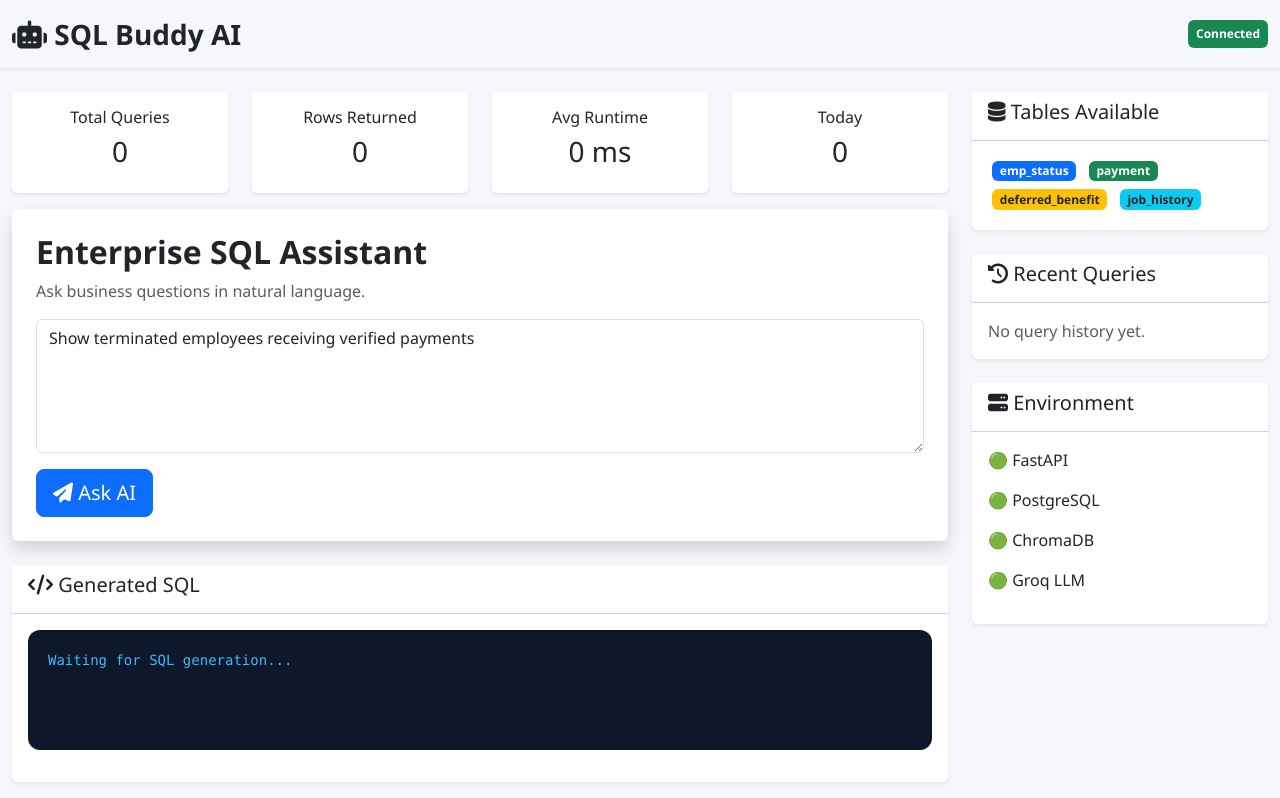
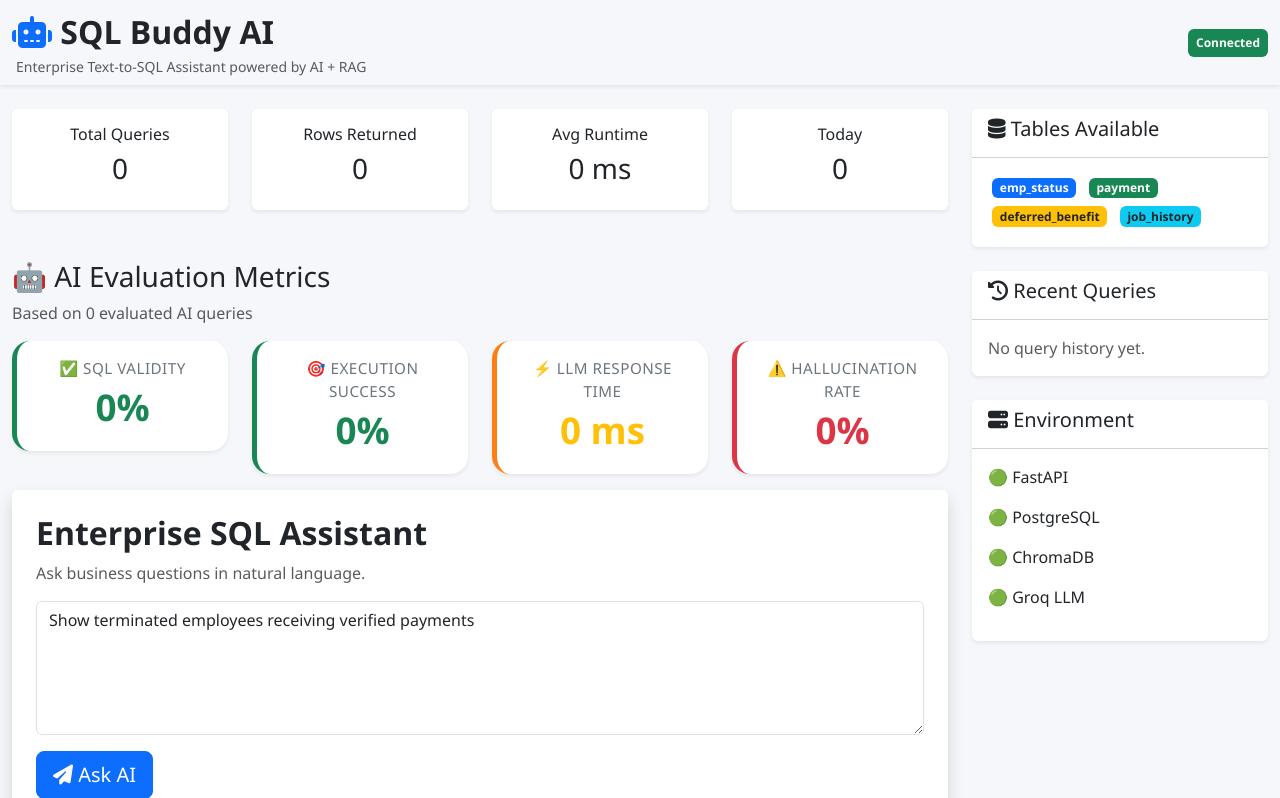
Before and after one commit to BharatArora2006/sql-buddy-ai, a FastAPI app: page /dashboard in a window 1280 px wide. Shown: the top 798 px of the page. Run offline with FastAPI, Linux system fonts and the light colour scheme.

Commit message:
Add AI evaluation metrics dashboard and UI enhancements

```diff
--- a/app/main.py
+++ b/app/main.py
@@ -120,6 +120,7 @@ def dashboard(request: Request):
 
     # KPIs
     kpis = get_kpis(db)
+    llm_metrics = get_llm_metrics(db)
 
     db.close()
 
@@ -136,7 +137,8 @@ def dashboard(request: Request):
             "recent_queries": recent_queries,
 
             # KPI Cards
-            **kpis
+            **kpis,
+            **llm_metrics
         }
     )
 
@@ -205,26 +207,52 @@ def ask_ui(
             documents
         )
 
+        start_time = time.time()
+
         sql = generate_sql(prompt)
+
+        response_time_ms = int(
+            (time.time() - start_time) * 1000
+        )
 
         logger.info(f"Question: {question}")
         logger.info(f"Generated SQL: {sql}")
 
         review = review_sql(sql)
 
-        validate_sql(sql)
+        is_valid_sql = False
+        execution_success = False
+        execution_time_ms = 0
 
-        # START TIMER
-        start_time = time.time()
+        try:
 
-        results = execute_sql(
-            sql
-        )
+            validate_sql(sql)
 
-        # STOP TIMER
-        execution_time_ms = int(
-            (time.time() - start_time) * 1000
-        )
+            is_valid_sql = True
+
+            response_time_ms = 0
+
+            # START TIMER
+            start_time = time.time()
+
+            results = execute_sql(
+                sql
+            )
+
+            # STOP TIMER
+            execution_time_ms = int(
+                (time.time() - start_time) * 1000
+            )
+            execution_success = True
+        except Exception as e:
+
+            results = []
+
+            execution_success = False
+
+            logger.error(str(e))
+
+
         row_count = len(results)
 
         db = SessionLocal()
@@ -233,7 +261,13 @@ def ask_ui(
             question=question,
             generated_sql=sql,
             row_count=row_count,
-            execution_time_ms=execution_time_ms
+            execution_time_ms=execution_time_ms,
+
+            is_valid_sql=is_valid_sql,
+            execution_success=execution_success,
+            response_time_ms=response_time_ms,
+
+            hallucination_detected=False
         )
 
         db.add(history)
@@ -262,6 +296,7 @@ def ask_ui(
         )
 
         kpis = get_kpis(db)
+        llm_metrics = get_llm_metrics(db)
 
         db.close()
 
@@ -278,7 +313,9 @@ def ask_ui(
                 "recent_queries": recent_queries,
 
                 # KPIs
-                **kpis
+                **kpis,
+                **llm_metrics
+
             }
         )
 
@@ -469,6 +506,7 @@ def execute_custom_sql(
 
     # KPI DATA
     kpis = get_kpis(db)
+    llm_metrics = get_llm_metrics(db)
 
     db.close()
 
@@ -486,7 +524,8 @@ def execute_custom_sql(
             "recent_queries": recent_queries,
 
             # KPI Cards
-            **kpis
+            **kpis,
+            **llm_metrics
         }
     )
 
@@ -516,3 +555,91 @@ def execute_sql_get():
         url="/dashboard",
         status_code=302
     )
+
+from sqlalchemy import func
+
+def get_llm_metrics(db):
+
+    evaluated_queries = (
+        db.query(QueryHistory)
+        .filter(
+            QueryHistory.response_time_ms.isnot(None)
+        )
+        .count()
+    )
+
+    if evaluated_queries == 0:
+
+        return {
+            "sql_validity_rate": 0,
+            "execution_success_rate": 0,
+            "avg_llm_response_time": 0,
+            "hallucination_rate": 0,
+            "evaluated_queries": 0
+        }
+
+    valid_queries = (
+        db.query(QueryHistory)
+        .filter(
+            QueryHistory.is_valid_sql == True,
+            QueryHistory.response_time_ms.isnot(None)
+        )
+        .count()
+    )
+
+    successful_queries = (
+        db.query(QueryHistory)
+        .filter(
+            QueryHistory.execution_success == True,
+            QueryHistory.response_time_ms.isnot(None)
+        )
+        .count()
+    )
+
+    hallucinated_queries = (
+        db.query(QueryHistory)
+        .filter(
+            QueryHistory.hallucination_detected == True,
+            QueryHistory.response_time_ms.isnot(None)
+        )
+        .count()
+    )
+
+    avg_response_time = (
+        db.query(
+            func.avg(
+                QueryHistory.response_time_ms
+            )
+        )
+        .filter(
+            QueryHistory.response_time_ms.isnot(None)
+        )
+        .scalar()
+    ) or 0
+
+    return {
+
+        "sql_validity_rate":
+            round(
+                (valid_queries / evaluated_queries) * 100,
+                1
+            ),
+
+        "execution_success_rate":
+            round(
+                (successful_queries / evaluated_queries) * 100,
+                1
+            ),
+
+        "avg_llm_response_time":
+            round(avg_response_time),
+
+        "hallucination_rate":
+            round(
+                (hallucinated_queries / evaluated_queries) * 100,
+                1
+            ),
+
+        "evaluated_queries":
+            evaluated_queries
+    }
--- a/app/static/css/style.css
+++ b/app/static/css/style.css
@@ -173,3 +173,55 @@ body {
 
     overflow-y: auto;
 }
+
+.metric-card {
+    border: none;
+    border-radius: 18px;
+    transition: all 0.25s ease;
+    overflow: hidden;
+}
+
+.metric-card:hover {
+    transform: translateY(-4px);
+    box-shadow: 0 8px 24px rgba(0,0,0,0.12);
+}
+
+.metric-value {
+    font-size: 2.3rem;
+    font-weight: 700;
+}
+
+.metric-title {
+    font-size: 0.95rem;
+    color: #6c757d;
+    text-transform: uppercase;
+    letter-spacing: 0.5px;
+}
+
+.metric-blue {
+    border-left: 5px solid #0d6efd;
+}
+
+.metric-green {
+    border-left: 5px solid #198754;
+}
+
+.metric-orange {
+    border-left: 5px solid #fd7e14;
+}
+
+.metric-red {
+    border-left: 5px solid #dc3545;
+}
+
+.section-title {
+    font-size: 1.5rem;
+    font-weight: 700;
+    margin-top: 20px;
+    margin-bottom: 8px;
+}
+
+.section-subtitle {
+    color: #6c757d;
+    margin-bottom: 20px;
+}
--- a/app/templates/dashboard.html
+++ b/app/templates/dashboard.html
@@ -29,13 +29,19 @@
 
         <div class="container-fluid">
 
-            <span class="navbar-brand fw-bold fs-3 text-dark">
+            <div>
+                <span class="navbar-brand fw-bold fs-2 text-dark">
 
-                <i class="fa-solid fa-robot"></i>
+                    <i class="fa-solid fa-robot text-primary"></i>
 
-                SQL Buddy AI
+                    SQL Buddy AI
 
-            </span>
+                </span>
+
+                <div class="text-muted small ms-1">
+                    Enterprise Text-to-SQL Assistant powered by AI + RAG
+                </div>
+            </div>
 
             <span class="badge bg-success p-2">
 
@@ -57,7 +63,9 @@
             <div class="col-lg-9">
                 <div class="row mb-3">
 
+                    <!-- Operational KPIs -->
                     <div class="col-md-3">
+
                         <div class="card shadow-sm border-0">
                             <div class="card-body text-center">
                                 <h6>Total Queries</h6>
@@ -89,6 +97,71 @@
                             <div class="card-body text-center">
                                 <h6>Today</h6>
                                 <h3>{{ queries_today }}</h3>
+                            </div>
+                        </div>
+                    </div>
+
+                   <!-- AI KPIs -->
+                    <div style="margin-top:50px;">
+                        <h3>🤖 AI Evaluation Metrics</h3>
+                    </div>
+
+                    <div class="text-muted mb-3">
+                        Based on {{ evaluated_queries }} evaluated AI queries
+                    </div>
+
+                    <div class="col-md-3">
+                        <div class="card shadow-sm metric-card metric-green">
+                            <div class="card-body text-center">
+                                <div class="metric-title">
+                                    ✅ SQL Validity
+                                </div>
+
+                                <div class="metric-value text-success">
+                                    {{ sql_validity_rate }}%
+                                </div>
+                            </div>
+                        </div>
+                    </div>
+
+                    <div class="col-md-3">
+                        <div class="card shadow-sm metric-card metric-green">
+                            <div class="card-body text-center">
+                                <div class="metric-title">
+                                    🎯 Execution Success
+                                </div>
+
+                                <div class="metric-value text-success">
+                                    {{ execution_success_rate }}%
+                                </div>
+                            </div>
+                        </div>
+                    </div>
+
+                    <div class="col-md-3">
+                        <div class="card shadow-sm metric-card metric-orange">
+                            <div class="card-body text-center">
+                                <div class="metric-title">
+                                    ⚡ LLM Response Time
+                                </div>
+
+                                <div class="metric-value text-warning">
+                                    {{ avg_llm_response_time }} ms
+                                </div>
+                            </div>
+                        </div>
+                    </div>
+
+                    <div class="col-md-3">
+                        <div class="card shadow-sm metric-card metric-red">
+                            <div class="card-body text-center">
+                                <div class="metric-title">
+                                    ⚠️ Hallucination Rate
+                                </div>
+
+                                <div class="metric-value text-danger">
+                                    {{ hallucination_rate }}%
+                                </div>
                             </div>
                         </div>
                     </div>
```
Also changed, not shown: app/database/models.py (+20 -1 lines), chroma_db/chroma.sqlite3 (deleted), 5 other files.
